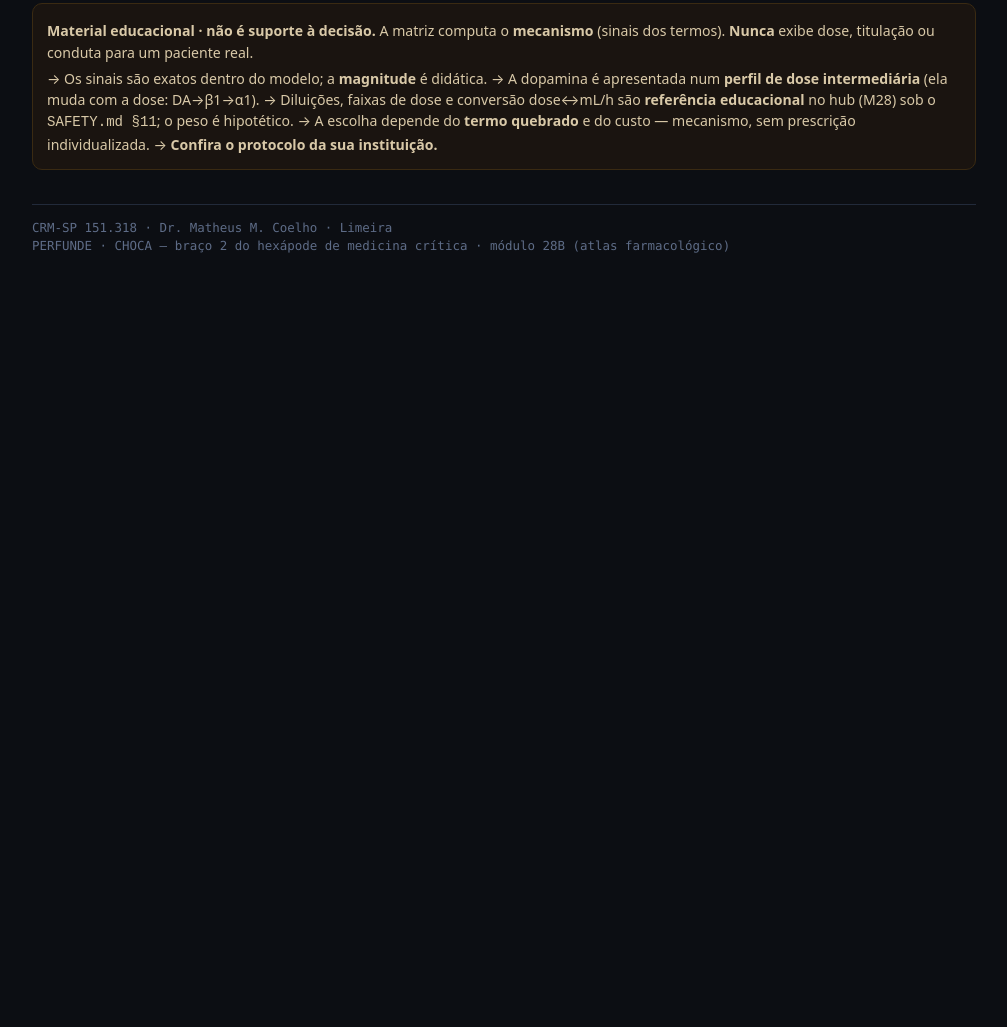
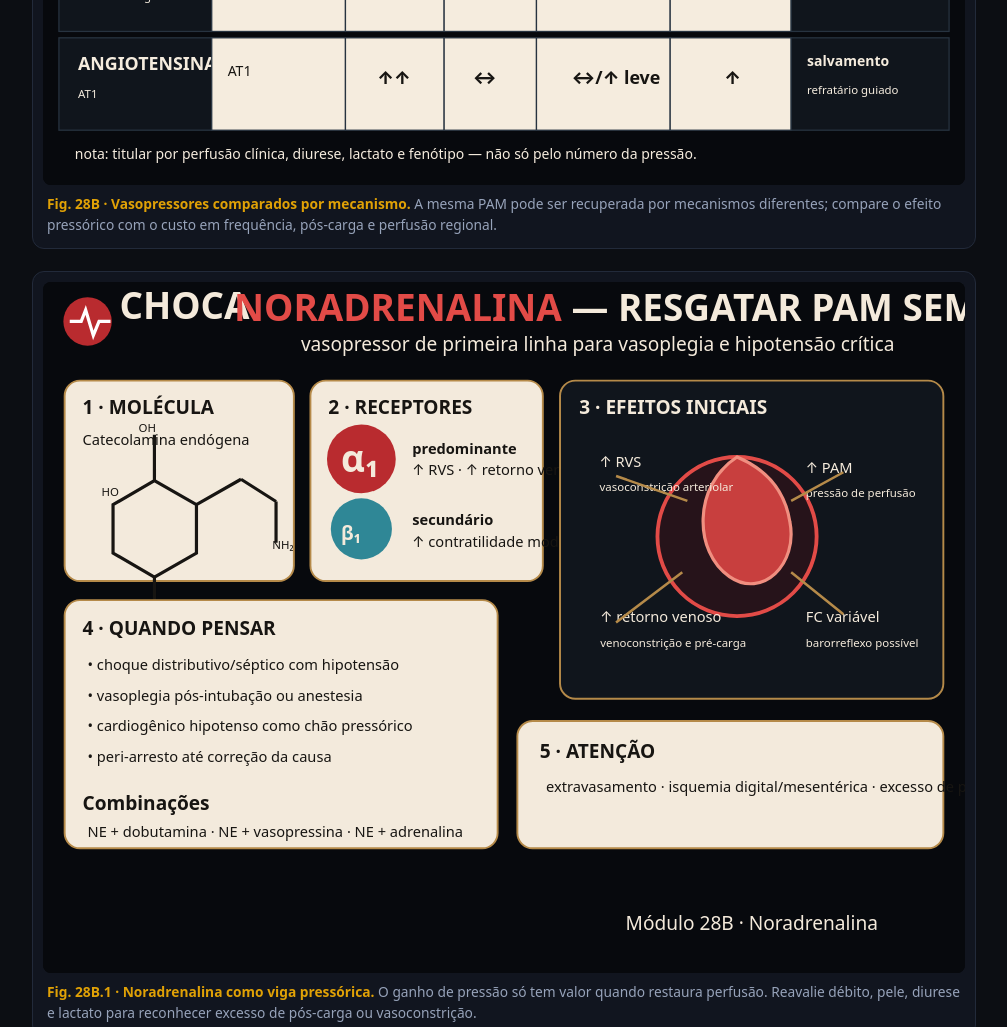
Before and after one commit to Drmcoelho/Choca, a website: page perfunde28b.html in a window 1280 px wide. Shown: the part 802-1829 px from the top of the page, without its empty margins (136-1143 px from the left). Before the commit the page ends 1118 px from the top, so only its background shows below. Drawn offline with Linux system fonts and the light colour scheme.

Commit message:
content: integrate live figures in perfunde28b

```diff
--- a/perfunde28b.html
+++ b/perfunde28b.html
@@ -37,6 +37,16 @@ table.mtx th{color:var(--faint);font-weight:600} .up{color:var(--art)} .down{col
 .disc{background:#1a1410;border:1px solid #3a2a12;border-radius:10px;padding:14px;font-size:.88rem;color:#d9c9a8}
 footer{margin-top:34px;padding-top:14px;border-top:1px solid var(--line);font-family:var(--mono);font-size:.78rem;color:var(--faint)}
 .pontes a{color:var(--dim)}
+
+/* Figuras vivas: padrão editorial Filtra M0+ */
+.m28-fig-viva{margin:18px 0 22px;background:var(--bg-cell,#11151f);border:1px solid var(--line,#26314a);border-radius:12px;padding:10px;overflow:hidden}
+.m28-fig-viva img{display:block;width:100%;height:auto;aspect-ratio:auto;border-radius:8px;background:#07090d}
+.m28-fig-viva figcaption{margin:9px 4px 2px;font-size:.86rem;line-height:1.52;color:var(--ink-dim,var(--dim,#97a3ba))}
+.m28-fig-viva figcaption b{color:var(--accent,var(--warn,#ffcf5c))}
+.m28-fig-group{margin:18px 0 24px}
+.m28-fig-group .m28-fig-viva+ .m28-fig-viva{margin-top:14px}
+@media(max-width:640px){.m28-fig-viva{margin:14px 0 18px;padding:6px}.m28-fig-viva figcaption{font-size:.82rem}}
+
 </style>
 </head>
 <body>
@@ -48,6 +58,16 @@ footer{margin-top:34px;padding-top:14px;border-top:1px solid var(--line);font-fa
   <p class="lead">Noradrenalina, adrenalina, dopamina e fenilefrina diferem pelo <b>perfil de receptores</b> — e a
     matriz de efeitos (RVS, débito, FC, custo metabólico, pós-carga, arritmia) sai do <b>mesmo motor</b> que você já
     conhece. Leia pela coluna, não pelo nome. <span class="badge">α1</span> <span class="badge">β1</span> <span class="badge">β2</span></p>
+
+  <div class="m28-fig-group" aria-label="Figuras de vasopressores">
+<figure class="m28-fig-viva" data-fig="vasopressores-comparados">
+  <img src="assets/m28/figures/vasopressores-comparados.svg" alt="Matriz de vasopressores por receptor, resistência vascular, frequência, contratilidade, pré-carga, riscos e uso preferencial." loading="lazy" decoding="async">
+  <figcaption><b>Fig. 28B · Vasopressores comparados por mecanismo.</b> A mesma PAM pode ser recuperada por mecanismos diferentes; compare o efeito pressórico com o custo em frequência, pós-carga e perfusão regional.</figcaption>
+</figure>
+<figure class="m28-fig-viva" data-fig="noradrenalina-resgatar-pam">
+  <img src="assets/m28/figures/noradrenalina-resgatar-pam.svg" alt="Noradrenalina com ação alfa-1 predominante e beta-1 secundária, elevando resistência vascular, retorno venoso e pressão arterial média." loading="lazy" decoding="async">
+  <figcaption><b>Fig. 28B.1 · Noradrenalina como viga pressórica.</b> O ganho de pressão só tem valor quando restaura perfusão. Reavalie débito, pele, diurese e lactato para reconhecer excesso de pós-carga ou vasoconstrição.</figcaption>
+</figure></div>
 
   <div class="tabs" role="tablist" id="tabs">
     <button class="tab" role="tab" id="tab-caso" aria-controls="panel-caso" aria-selected="true"><span class="tn">1</span>Abertura</button>
```
